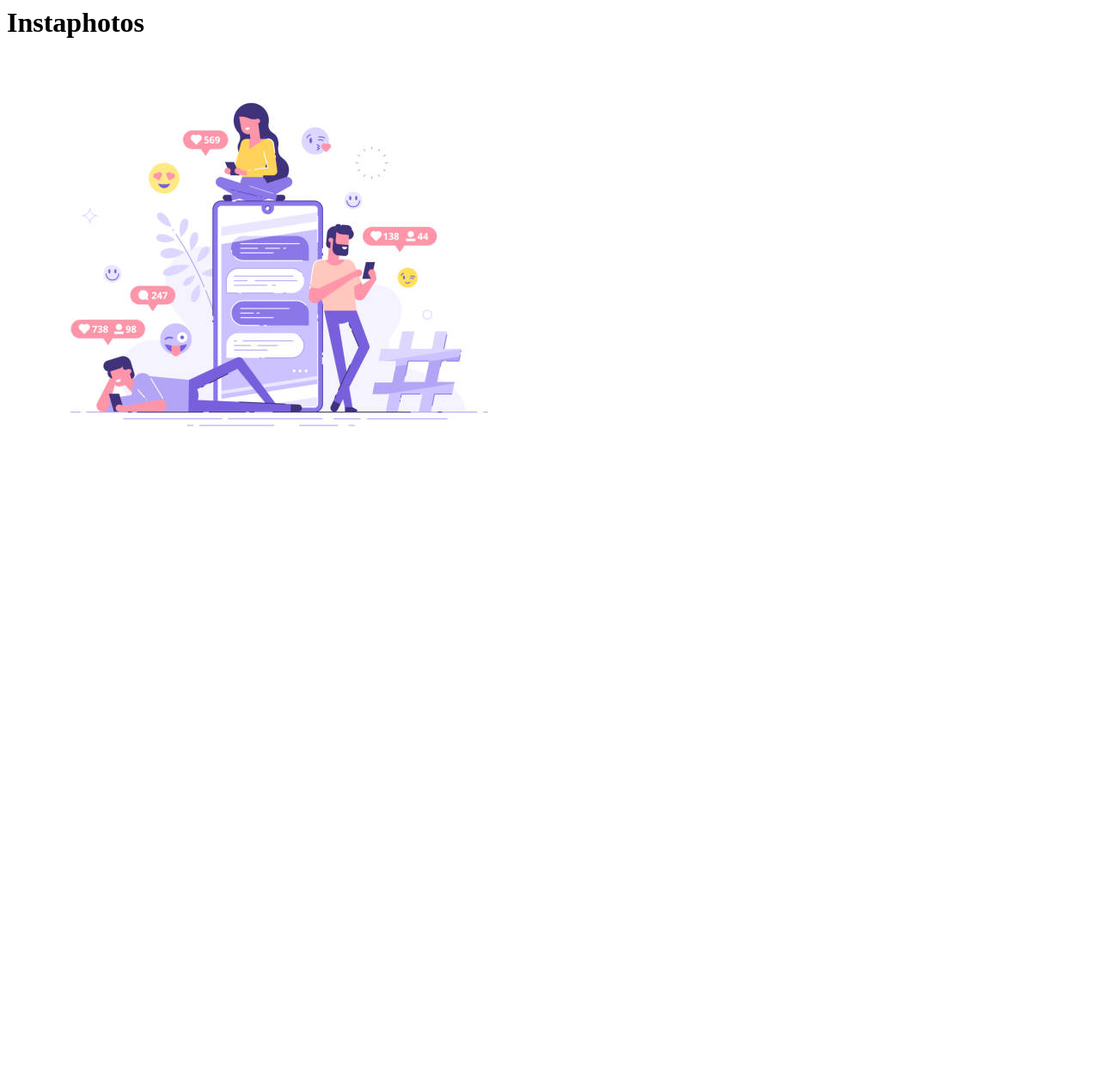
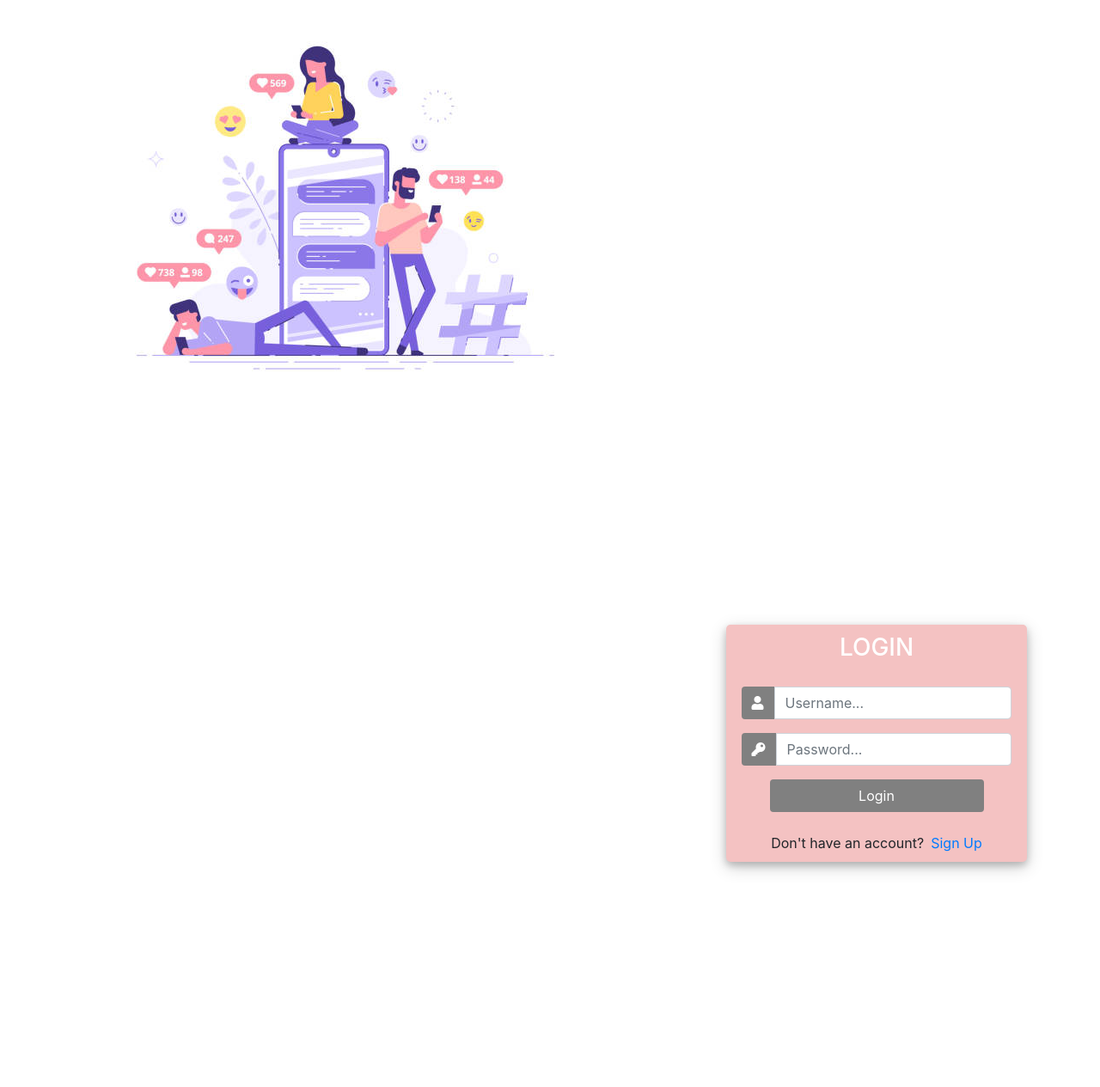
Before and after one commit to catekui/instaphotos, a Django app: page / in a window 1280 px wide. Shown: the whole page at 86% size. Before the commit the page ends 498 px from the top, so only its background shows below. Run offline with Django 4.2, Linux system fonts and the light colour scheme; some libraries are stand-ins or nearby versions.

Commit message:
add and styled login.html

```diff
--- a/instagram/templates/login.html
+++ b/instagram/templates/login.html
@@ -1,2 +1,59 @@
-<h1>Instaphotos</h1>
-<img src="{{'static/images/insta2.jpg'}}" alt="">
+
+<!DOCTYPE html>
+<html>
+
+<head>
+	<title>Login</title>
+	<link rel="stylesheet" href="https://stackpath.bootstrapcdn.com/bootstrap/4.1.3/css/bootstrap.min.css" integrity="sha384-MCw98/SFnGE8fJT3GXwEOngsV7Zt27NXFoaoApmYm81iuXoPkFOJwJ8ERdknLPMO" crossorigin="anonymous">
+	<script src="https://ajax.googleapis.com/ajax/libs/jquery/3.3.1/jquery.min.js"></script>
+	<link rel="stylesheet" href="https://use.fontawesome.com/releases/v5.6.1/css/all.css" integrity="sha384-gfdkjb5BdAXd+lj+gudLWI+BXq4IuLW5IT+brZEZsLFm++aCMlF1V92rMkPaX4PP" crossorigin="anonymous">
+    {% load static %}
+    <link rel="stylesheet" href="{% static 'css/login.css' %}">
+
+</head>
+<body>
+	<div class="container h-100">
+        <div class="d-flex justify-content-start">
+            <img src="{{'static/images/insta2.jpg'}}" alt="">
+        </div>
+		<div class="d-flex justify-content-end h-100">
+			<div class="user_card">
+				<div class="d-flex justify-content-center">
+
+
+					<h3 id="form-title">LOGIN</h3>
+				</div>
+				<div class="d-flex justify-content-center form_container">
+					<form method="POST" action="">
+						<div class="input-group mb-3">
+							<div class="input-group-append">
+								<span class="input-group-text"><i class="fas fa-user"></i></span>
+							</div>
+							<input type="text" name="username" placeholder="Username..." class="form-control">
+						</div>
+						<div class="input-group mb-2">
+							<div class="input-group-append">
+								<span class="input-group-text"><i class="fas fa-key"></i></span>
+							</div>
+								<input type="password" name="password" placeholder="Password..." class="form-control" >
+						</div>
+
+							<div class="d-flex justify-content-center mt-3 login_container">
+				 				<input class="btn login_btn" type="submit" value="Login">
+				   			</div>
+					</form>
+
+				</div>
+
+				<div class="mt-4">
+					<div class="d-flex justify-content-center links">
+						Don't have an account? <a href="{% url 'register' %}" class="ml-2">Sign Up</a>
+					</div>
+
+				</div>
+			</div>
+		</div>
+	</div>
+</body>
+
+</html>
--- /dev/null
+++ b/static/css/login.css
@@ -0,0 +1,63 @@
+body,
+	html {
+			margin: 0;
+			padding: 0;
+			height: 100%;
+
+		}
+		.user_card {
+			width: 350px;
+			margin-top: auto;
+			margin-bottom: auto;
+			background: #f4c2c2;
+			position: relative;
+			display: flex;
+			justify-content: center;
+			flex-direction: column;
+			padding: 10px;
+			box-shadow: 0 4px 8px 0 rgba(0, 0, 0, 0.2), 0 6px 20px 0 rgba(0, 0, 0, 0.19);
+			-webkit-box-shadow: 0 4px 8px 0 rgba(0, 0, 0, 0.2), 0 6px 20px 0 rgba(0, 0, 0, 0.19);
+			-moz-box-shadow: 0 4px 8px 0 rgba(0, 0, 0, 0.2), 0 6px 20px 0 rgba(0, 0, 0, 0.19);
+			border-radius: 5px;
+
+		}
+
+		.form_container {
+			margin-top: 20px;
+		}
+
+		#form-title{
+			color: #fff;
+
+		}
+
+		.login_btn {
+			width: 100%;
+			background: #808080 !important;
+			color: white !important;
+		}
+		.login_btn:focus {
+			box-shadow: none !important;
+			outline: 0px !important;
+		}
+		.login_container {
+			padding: 0 2rem;
+		}
+		.input-group-text {
+			background: #808080 !important;
+			color: white !important;
+			border: 0 !important;
+			border-radius: 0.25rem 0 0 0.25rem !important;
+		}
+		.input_user,
+		.input_pass:focus {
+			box-shadow: none !important;
+			outline: 0px !important;
+		}
+
+		#messages{
+			background-color: grey;
+			color: #fff;
+			padding: 10px;
+			margin-top: 10px;
+		}
```
